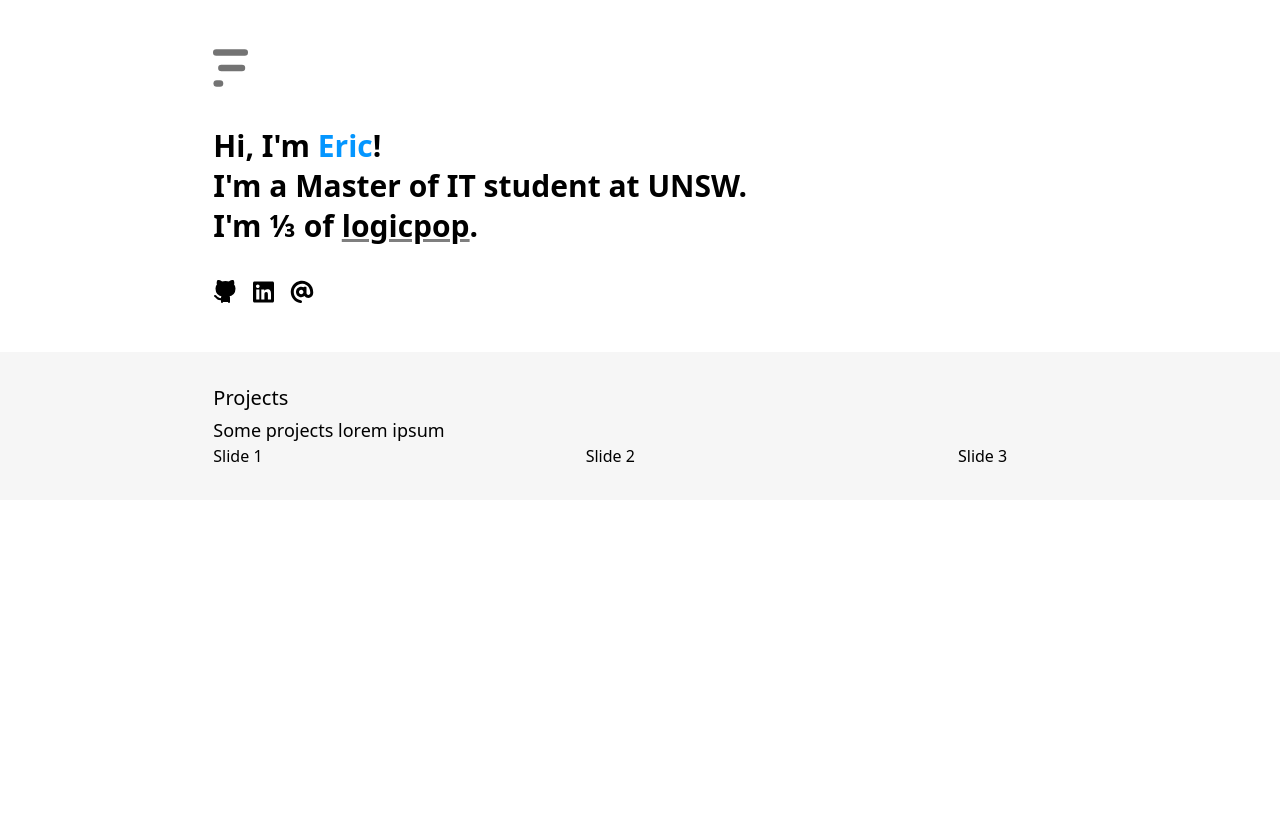
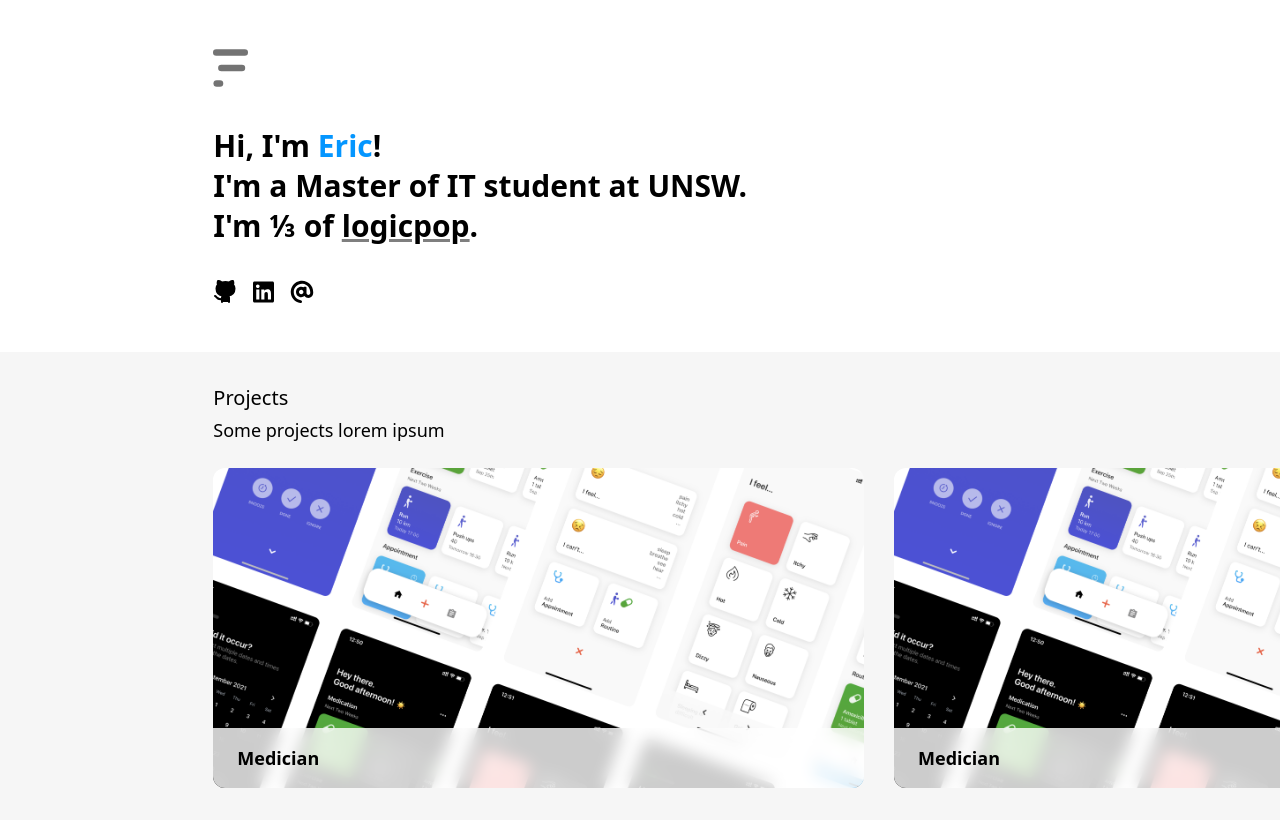
Before and after one commit to fxlui/website-v2, a Vue app: page / in a window 1280 px wide. Shown: the top 826 px of the page. Before the commit the page ends 800 px from the top, so only its background shows below. Built offline with nearby package versions, Linux system fonts and the light colour scheme.

Commit message:
project cards

```diff
--- a/src/App.vue
+++ b/src/App.vue
@@ -4,7 +4,7 @@ import Projects from "./components/sections/Projects.vue";
 </script>
 
 <template>
-  <div class="w-screen flex flex-col items-center">
+  <div class="flex flex-col items-center">
     <Greeting />
     <Projects />
   </div>
--- /dev/null
+++ b/src/components/ProjectCard.vue
@@ -0,0 +1,23 @@
+<script setup lang="ts">
+const props = defineProps({
+  title: String,
+  image: String,
+});
+</script>
+
+<template>
+  <div
+    class="rounded-xl relative w-full h-80 group bg-cover project"
+    :style="{ 'background-image': 'url(' + image + ')' }"
+  >
+    <div
+      class="transition-all absolute bottom-0 py-4 group-hover:py-6 px-6 group-hover:px-7 w-full rounded-b-xl backdrop-blur bg-white/80 dark:bg-black/70"
+    >
+      <p class="text-lg font-semibold group-hover:text-xl transition-all">
+        {{ props.title }}
+      </p>
+    </div>
+  </div>
+</template>
+
+<style scoped></style>
--- /dev/null
+++ b/src/components/projects/Medician.vue
@@ -0,0 +1,10 @@
+<script setup lang="ts">
+import ProjectCard from "../ProjectCard.vue";
+import Medician from "@/assets/images/medician.png";
+</script>
+
+<template>
+  <ProjectCard title="Medician" :image="Medician" />
+</template>
+
+<style scoped></style>
--- a/src/components/sections/Greeting.vue
+++ b/src/components/sections/Greeting.vue
@@ -10,9 +10,16 @@ import "swiper/css/effect-fade";
 
 <template>
   <header class="section header !pb-4">
-    <iconLogo />
+    <iconLogo class="hover:fill-primary transition-colors" />
     <h1 class="pt-10 text-3xl font-semibold">
-      Hi, I'm <span class="text-primary">Eric</span>!
+      Hi, I'm
+      <div
+        class="group inline hover:bg-primary/80 hover:px-2 rounded-md transition-all"
+      >
+        <span class="text-primary group-hover:text-current">Eric</span>
+        <span class="hidden name group-hover:inline"> Liu</span>
+      </div>
+      <!-- prettier-ignore -->!
     </h1>
     <h1 class="pt-1 text-3xl font-semibold">
       I'm a Master of IT student at UNSW.
@@ -89,4 +96,12 @@ import "swiper/css/effect-fade";
   </header>
 </template>
 
-<style scoped></style>
+<style scoped>
+.swiper-slide {
+  opacity: 0 !important;
+}
+
+.swiper-slide-active {
+  opacity: 1 !important;
+}
+</style>
--- a/src/components/sections/Projects.vue
+++ b/src/components/sections/Projects.vue
@@ -1,6 +1,7 @@
 <script setup lang="ts">
 // Import Swiper Vue.js components
 import { Swiper, SwiperSlide } from "swiper/vue";
+import Medician from "../projects/Medician.vue";
 
 // Import Swiper styles
 import "swiper/css";
@@ -14,30 +15,57 @@ const onSlideChange = () => {
 </script>
 
 <template>
-  <div class="section-grey">
-    <div class="section-width">
+  <div class="projects section-grey">
+    <div class="section-width pb-6">
       <h3 class="text-xl font-medium">Projects</h3>
       <p class="pt-1 text-lg font-normal">Some projects lorem ipsum</p>
     </div>
     <div class="w-full">
       <Swiper
-        :slides-per-view="3"
-        :space-between="50"
+        class="slider last:pr-36"
+        :watchSlidesProgress="true"
+        :slides-per-view="1"
+        :space-between="30"
+        :breakpoints="{
+          320: {
+            slidesPerView: 1,
+            spaceBetween: 30,
+          },
+          1024: {
+            slidesPerView: 1.2,
+            spaceBetween: 30,
+          },
+          1280: {
+            slidesPerView: 1.4,
+            spaceBetween: 30,
+          },
+        }"
         @swiper="onSwiper"
         @slideChange="onSlideChange"
-        class="slider overflow-x-visible"
       >
-        <swiper-slide>Slide 1</swiper-slide>
-        <swiper-slide>Slide 2</swiper-slide>
-        <swiper-slide>Slide 3</swiper-slide>
-        <swiper-slide>Slide 3</swiper-slide>
-        <swiper-slide>Slide 3</swiper-slide>
-        <swiper-slide>Slide 3</swiper-slide>
-        <swiper-slide>Slide 3</swiper-slide>
-        <swiper-slide>Slide 3</swiper-slide>
+        <swiper-slide><medician /></swiper-slide>
+        <swiper-slide><Medician /></swiper-slide>
       </Swiper>
     </div>
   </div>
 </template>
 
-<style scoped></style>
+<style scoped>
+/* Hide scrollbar for Chrome, Safari and Opera */
+.slider::-webkit-scrollbar {
+  display: none;
+}
+
+/* Hide scrollbar for IE, Edge and Firefox */
+.slider {
+  -ms-overflow-style: none; /* IE and Edge */
+  scrollbar-width: none; /* Firefox */
+  padding-left: calc(((6 / 4) / 12) * 100vw);
+}
+
+@media only screen and (min-width: 768px) {
+  .slider {
+    padding-left: calc(((8 / 4) / 12) * 100vw);
+  }
+}
+</style>
--- a/src/index.css
+++ b/src/index.css
@@ -1,7 +1,6 @@
 @tailwind base;
 @tailwind components;
 @tailwind utilities;
-
 html,
 body {
   @apply bg-white dark:bg-black text-black dark:text-white transition-colors;
@@ -23,29 +22,3 @@ a {
 .section-grey {
   @apply w-full flex flex-col py-8 my-4 items-center bg-elevateLight dark:bg-elevateDark;
 }
-
-/* Hide scrollbar for Chrome, Safari and Opera */
-.slider::-webkit-scrollbar {
-  display: none;
-}
-
-/* Hide scrollbar for IE, Edge and Firefox */
-.slider {
-  -ms-overflow-style: none; /* IE and Edge */
-  scrollbar-width: none; /* Firefox */
-  padding-left: calc(((6 / 4) / 12) * 100vw);
-}
-
-@media only screen and (min-width: 768px) {
-  .slider {
-    padding-left: calc(((8 / 4) / 12) * 100vw);
-  }
-}
-
-.header .swiper-slide {
-  opacity: 0 !important;
-}
-
-.header .swiper-slide-active {
-  opacity: 1 !important;
-}
```
Also changed, not shown: src/assets/images/medician.png (added).
